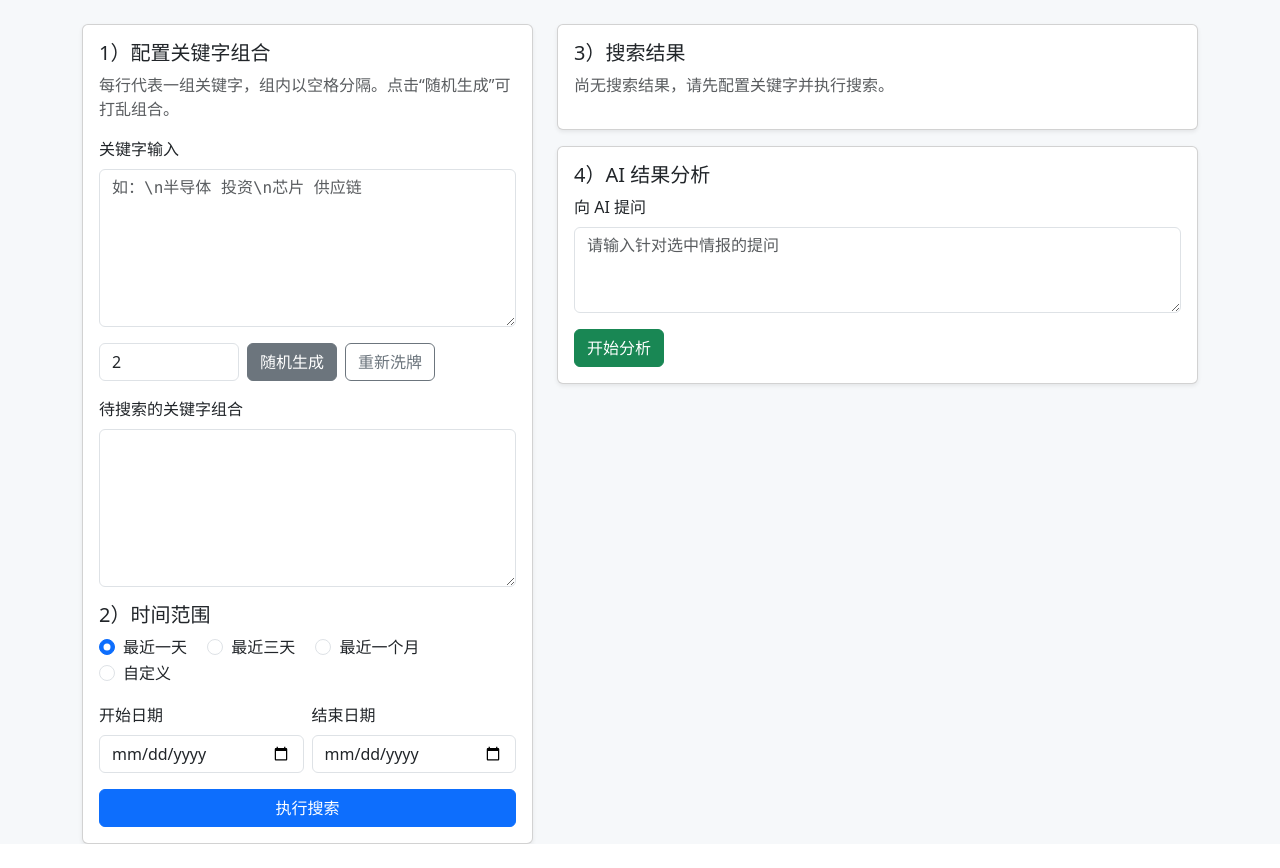
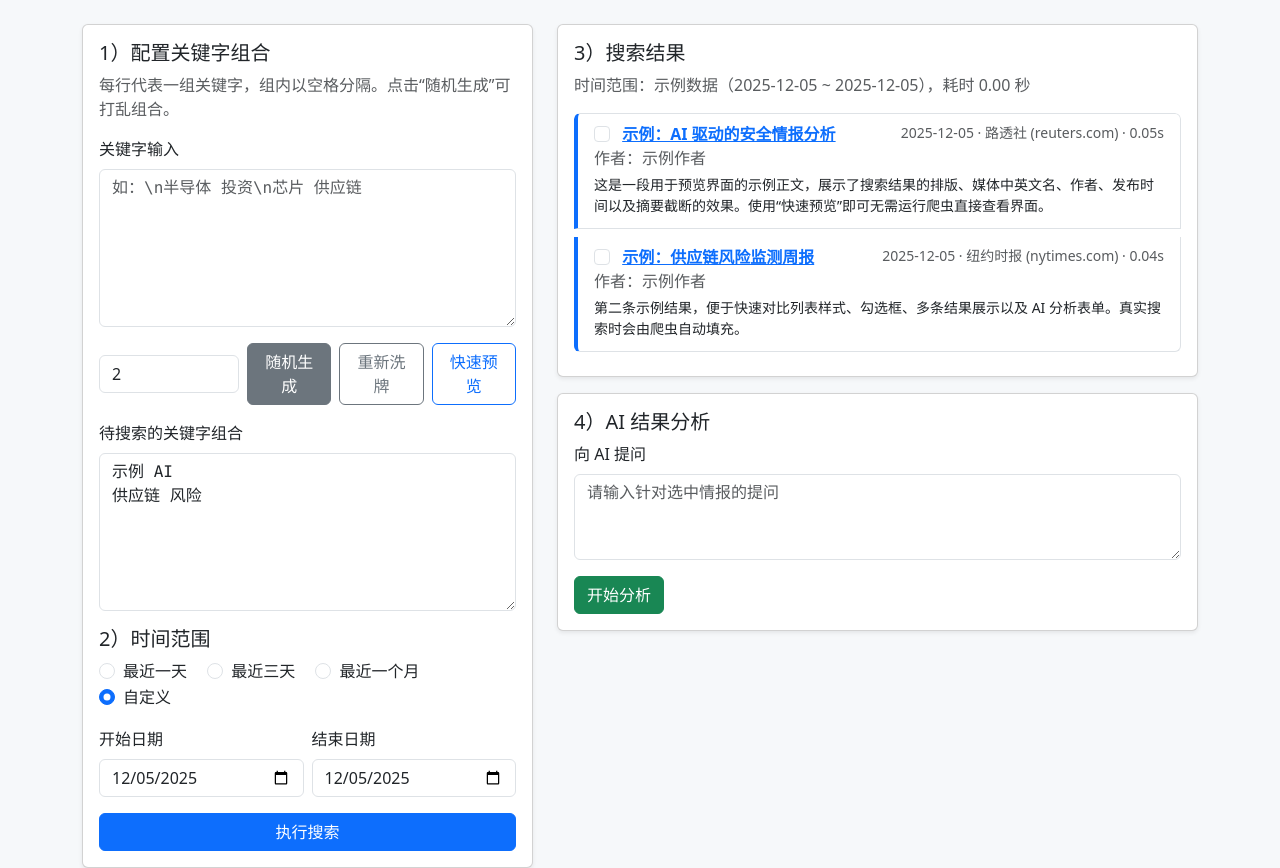
Before and after one commit to jackerwest123-boop/yuqing, a Flask app: page / in a window 1280 px wide. Shown: the part 56-924 px from the top of the page. Before the commit the page ends 900 px from the top, so only its background shows below. Run offline with Flask 3, Linux system fonts and the light colour scheme; parts of the project's set-up code (start-up, migrations or seed data) failed here and were passed over.

Commit message:
添加快速预览示例数据

```diff
--- a/app.py
+++ b/app.py
@@ -61,6 +61,50 @@ def _parse_keyword_sets(raw: str) -> List[List[str]]:
 @app.route("/")
 def index():
     return render_template("index.html", state=state)
+
+
+@app.route("/demo")
+def demo():
+    today = datetime.date.today().strftime("%Y-%m-%d")
+    demo_results = [
+        SearchResult(
+            title="示例：AI 驱动的安全情报分析",
+            author="示例作者",
+            published_at=today,
+            media_cn="路透社",
+            media_en="reuters.com",
+            content=(
+                "这是一段用于预览界面的示例正文，展示了搜索结果的排版、媒体中英文名、"
+                "作者、发布时间以及摘要截断的效果。使用“快速预览”即可无需运行爬虫直接查看界面。"
+            ),
+            link="https://www.reuters.com/example",
+            elapsed=0.05,
+        ),
+        SearchResult(
+            title="示例：供应链风险监测周报",
+            author="示例作者",
+            published_at=today,
+            media_cn="纽约时报",
+            media_en="nytimes.com",
+            content=(
+                "第二条示例结果，便于快速对比列表样式、勾选框、多条结果展示以及 AI 分析表单。"
+                "真实搜索时会由爬虫自动填充。"
+            ),
+            link="https://www.nytimes.com/example",
+            elapsed=0.04,
+        ),
+    ]
+
+    state.keyword_sets = [["示例", "AI"], ["供应链", "风险"]]
+    state.range_option = "demo"
+    state.range_label = "示例数据"
+    state.start_date = today
+    state.end_date = today
+    state.results = demo_results
+    state.duration = 0.0
+
+    flash("已加载示例数据，可直接预览界面，无需运行爬虫。")
+    return redirect(url_for("index"))
 
 
 @app.route("/search", methods=["POST"])
--- a/templates/index.html
+++ b/templates/index.html
@@ -15,6 +15,7 @@
           <input type="number" id="combo-size" class="form-control" style="max-width: 140px;" min="1" value="2">
           <button class="btn btn-secondary" id="random-btn">随机生成</button>
           <button class="btn btn-outline-secondary" id="shuffle-btn">重新洗牌</button>
+          <a class="btn btn-outline-primary" href="{{ url_for('demo') }}">快速预览</a>
         </div>
         <form action="{{ url_for('search') }}" method="post">
           <div class="mb-3">
```
Also changed, not shown: README.md.
